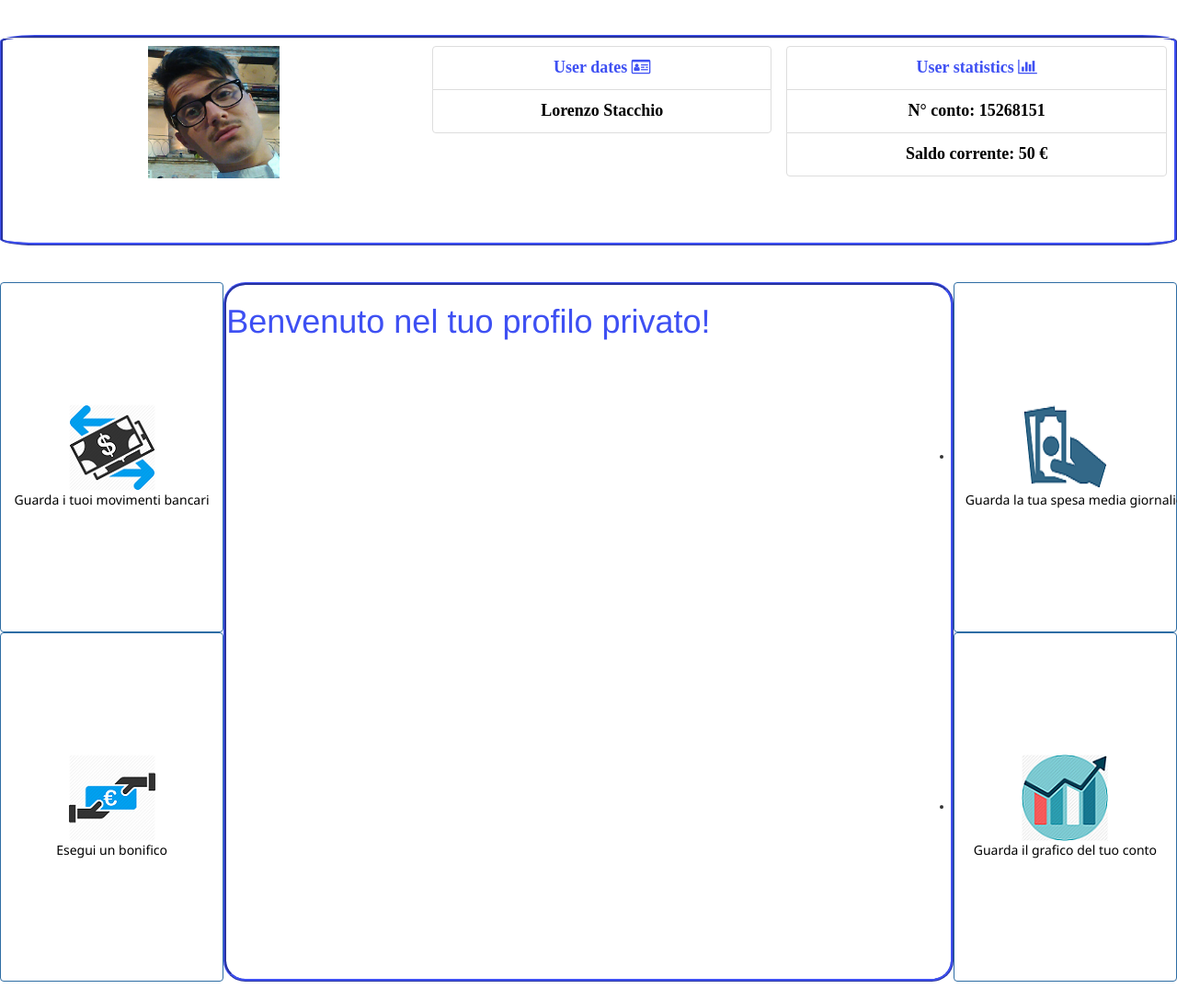
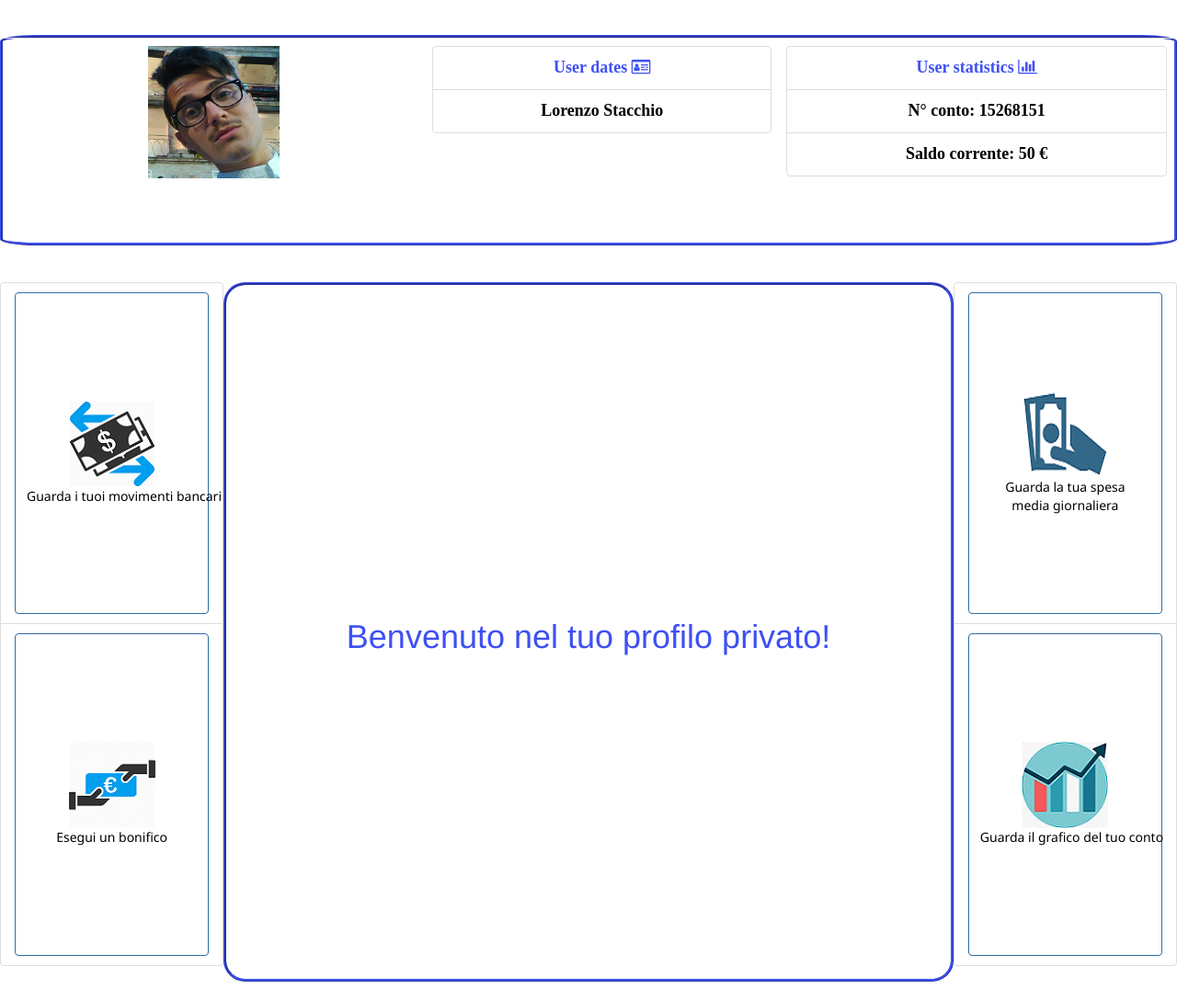
Before and after one commit to ProgrammazioneWEB/ProgettoProgrammazioneWeb, a plain HTML site: page frontEnd/indexUser.html in a window 1280 px wide. Shown: the whole page at 92% size. Drawn offline with Linux system fonts and the light colour scheme.

Commit message:
Aggiustamento css user

```diff
--- a/frontEnd/CSS/user/user.css
+++ b/frontEnd/CSS/user/user.css
@@ -74,14 +74,13 @@ div.userFunction{
 ul.leftAlign{
     float: left;
     width: 19%;
-    height: 100%;
-
+    height: 92%;
 }
 
 ul.rightAlign{
     float: right;
     width: 19%;
-    height: 100%;
+    height: 92%;
 
 }
 
@@ -97,9 +96,7 @@ div.userStatistics{
     position: static;
     top: 40%;
     left: 25%;
-
-
-
+    width: auto;
     height:100%;
     border-radius: 3%;
     background-color: white;
@@ -108,6 +105,9 @@ div.userStatistics{
     color:  #3E50F3	;
     border-color: #3E50F3;
     overflow-y: auto;
+    text-align: center;
+    align-items: center;
+    align-content: center;
 }
 div.Graph{
     width: 100%;
--- a/frontEnd/indexUser.html
+++ b/frontEnd/indexUser.html
@@ -34,7 +34,7 @@
             <tr>
                 <!--user image-->
                 <td>
-                    <img ng-src="{{userImagePath}}" class="leftAlign img-fluid"/>
+                    <img ng-src="{{userImagePath}}" class="leftAlign img-fluid" />
                 </td>
                 <!--user dates-->
                 <td>
@@ -68,7 +68,7 @@
     <br>
     <!--Button zone and dinamic zone-->
     <ul class="list-group leftAlign">
-        <li class="previous">
+        <li class="list-group-item previous">
             <!-- show money movement-->
             <a href="#!/movements" class="whiteFont">
                 <button type="button" class="btn btn-primary userArea" name="movimentiBancari" ng-style="buttonMovementColor" ng-focus="buttonMovementColor={background:'#6090AA'}"
@@ -79,8 +79,7 @@
                     </button>
                 </a>
         </li>
-        <li class="previous">
-
+        <li class=" list-group-item previous">
             <!--make a payment-->
             <a href="#!/transaction" class="whiteFont">
                     <button type="button" class="btn btn-primary userArea" name="paymentButtonClicked" ng-style="buttonPaymentColor" ng-focus="buttonPaymentColor={background:'#6090AA'}"
@@ -96,18 +95,18 @@
     <!-- Right column or other half button area-->
     <!--Button zone and dinamic zone-->
     <ul class="list-group rightAlign">
-        <li class="next">
+        <li class="list-group-item next">
             <!-- show how spent in one day at average-->
             <a href="#!/average" class="whiteFont">
                 <button type="button" class="btn btn-primary userArea" name="averageSpent" ng-model="averageSpent" ng-style="buttonAverageColor"
                     ng-focus="buttonAverageColor={background:'#6090AA'}" ng-blur="buttonAverageColor={}">
                                     <img src="../../CSS/images/iconsForUser/Payment.png" class="img-fluid" alt="Guarda la tua spesa media giornaliera"/>
-                                  <br> Guarda la tua spesa media giornaliera
+                                  <br> Guarda la tua spesa  <br>media giornaliera
                 </button>
                 </a>
         </li>
         <!--Watch your stats with  Graphs!-->
-        <li class="next">
+        <li class=" list-group-item next">
 
             <a href="#!/graph" class="whiteFont">
                 <button type="button" class="btn btn-primary userArea" name="graphButtonClicked" ng-style="buttonGraphColor" ng-focus="buttonGraphColor={background:'#6090AA'}"
@@ -119,7 +118,7 @@
     </ul>
     <!--Center column or dynamic areas-->
     <div ng-view class="userStatistics" style:="text-align:center">
-        </div>
+    </div>
 </body>
 
 </html>
```
